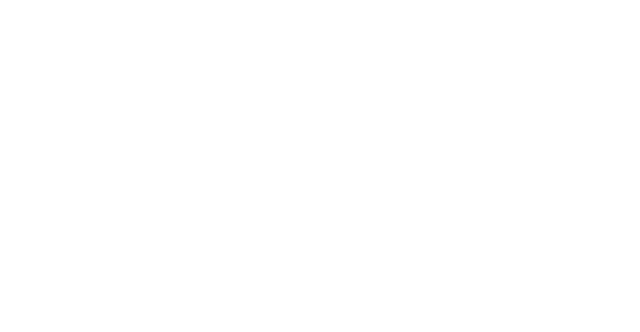
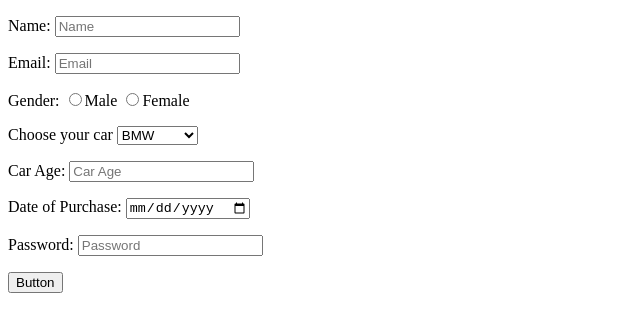
Before and after one commit to acciojob/car-insurance-form-al-shahzeb, a website: page main.html in a window 1280 px wide. Shown: the whole page, without its empty margins (0-640 px from the left). Drawn offline with Linux system fonts and the light colour scheme.

Commit message:
created a submission

```diff
--- a/main.html
+++ b/main.html
@@ -10,7 +10,64 @@
 	<!-- the entire body must be written by student -->
     <script type="text/javascript" src="./script.js">
 </script>
+<form method="post">
+    <div>
+        <p><label for="name">Name: </label><input placeholder="Name" id="name" type="text" required></p>
+    </div>
+    <div>
+        <p><label for="email">Email: </label><input placeholder="Email" id="email" type="email" required><br></p>
+    </div>
+    <div>
+        <p>
+            <label for="gender">Gender: </label><input name="gender" type="radio" required>Male
+            <input name="gender" type="radio" name="gender" required>Female<br>
+        </p>
+    </div>
+    <div>
+        <p>
+            <label for="cars" placeholder="--Please choose an option--">Choose your car</label>
+	        <select id="cars" name="cars" req>
+	            <option value="bmw" >BMW</option>
+	            <option value="audi">Audi</option>
+	            <option value="mercedez">Mercedez</option>
+	        </select>
+        </p>
+    </div>
+    <div>
+        <p>
+            <label for="carage">Car Age: </label><input placeholder="Car Age" id="carage" type="number" required>
+        </p>
+    </div>
+    <div>
+        <p>
+            <label for="dop">Date of Purchase: </label><input id="dop" type="date" required>
+        </p>
+    </div>
+<!-- 	<div>
+        <p>
+            <label for="tel">Phone Number: </label><input placeholder="xxx-xxx-xxxx" id="tel" type="tel">
+        </p>
+    </div> -->
+    <div>
+        <p>
+            <label for="password">Password: </label><input placeholder="Password" id="password" type="password" required>
+        </p>
+    </div>
+<!-- 	<div>
+        <p>
+			<input type="checkbox" id="tos" required>
+			<label for="tos">I agree to the TOS</label>
 
+        </p>
+    </div> -->
+    <div>
+        <p>
+            <button type="submit">Button</button>
+        </p>
+    </div>
+
+
+</form>
 </body>
 
 </html>
```
